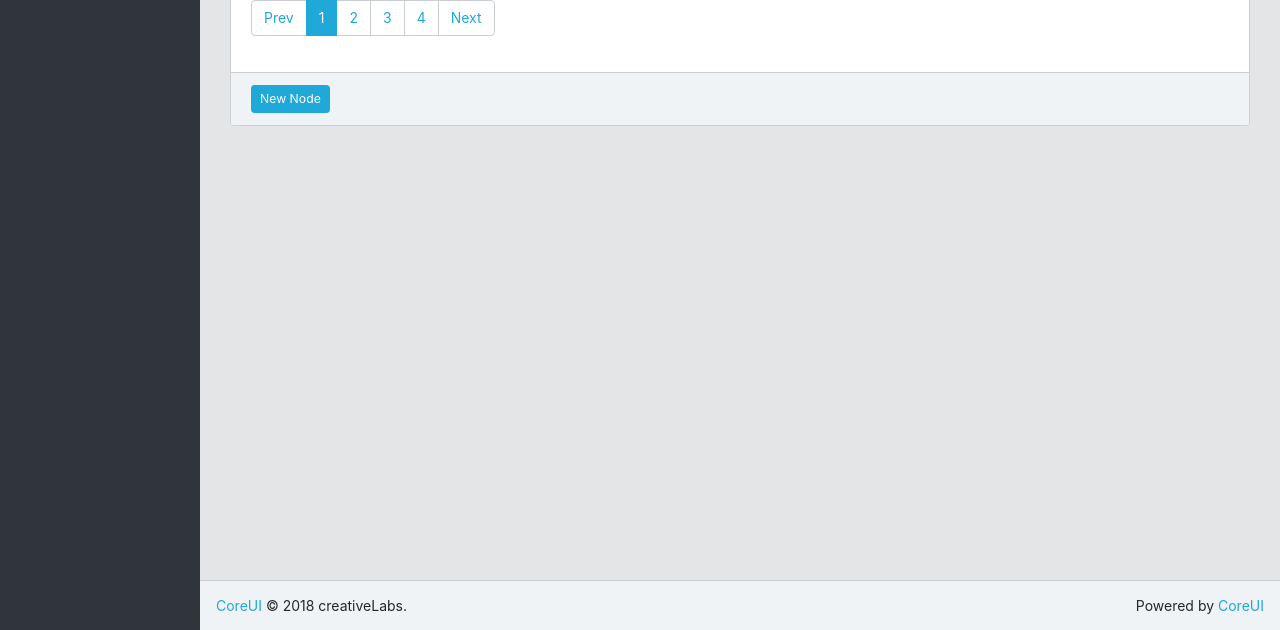
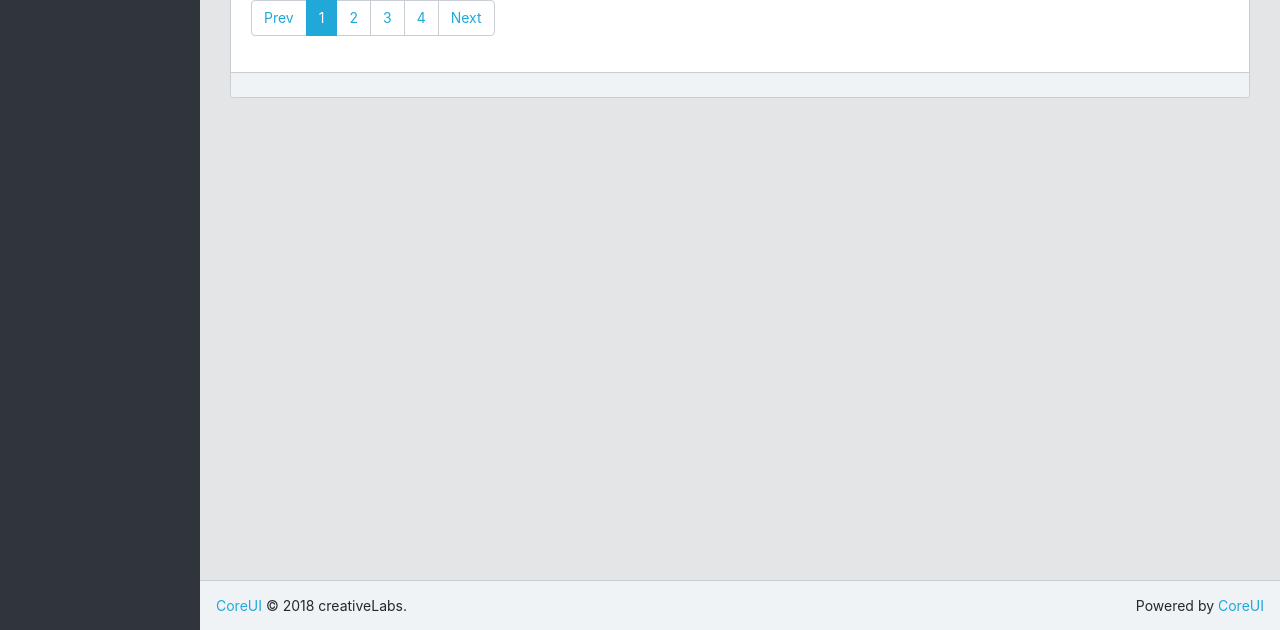
Before and after one commit to yone2ks/neteye, a Flask app: page /interface in a window 1280 px wide. Shown: the part 170-800 px from the top of the page. Run offline with Flask 2, Linux system fonts and the light colour scheme; data that the repository does not hold is empty; some libraries are stand-ins or nearby versions.

Commit message:
del new node button

```diff
--- a/neteye/interface/templates/interface/layout.html
+++ b/neteye/interface/templates/interface/layout.html
@@ -53,7 +53,6 @@
         </ul>
     </div>
     <div class="card-footer">
-        <button class="btn btn-sm btn-primary" type="button" onclick="location.href='{{ url_for('node.new') }}'">New Node</button>
     </div>
 </div>
 {% endblock main %}
```
